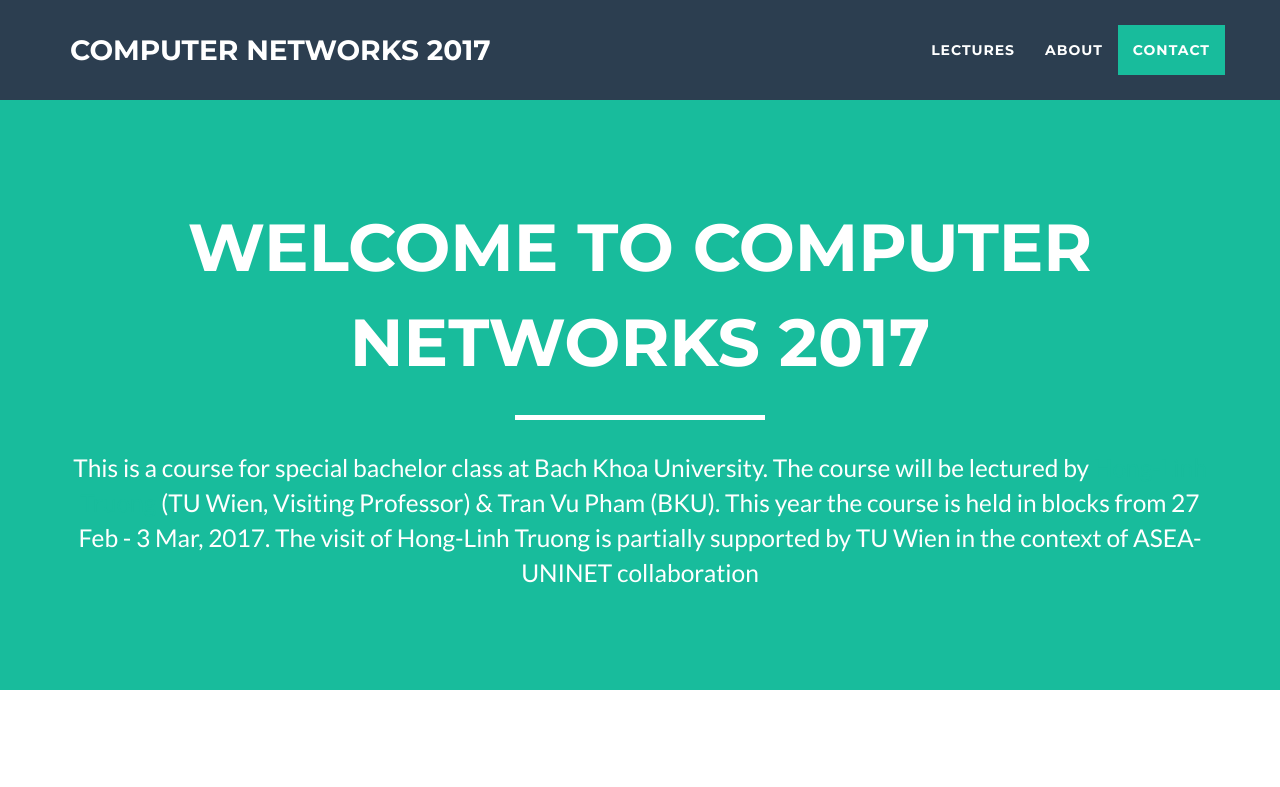
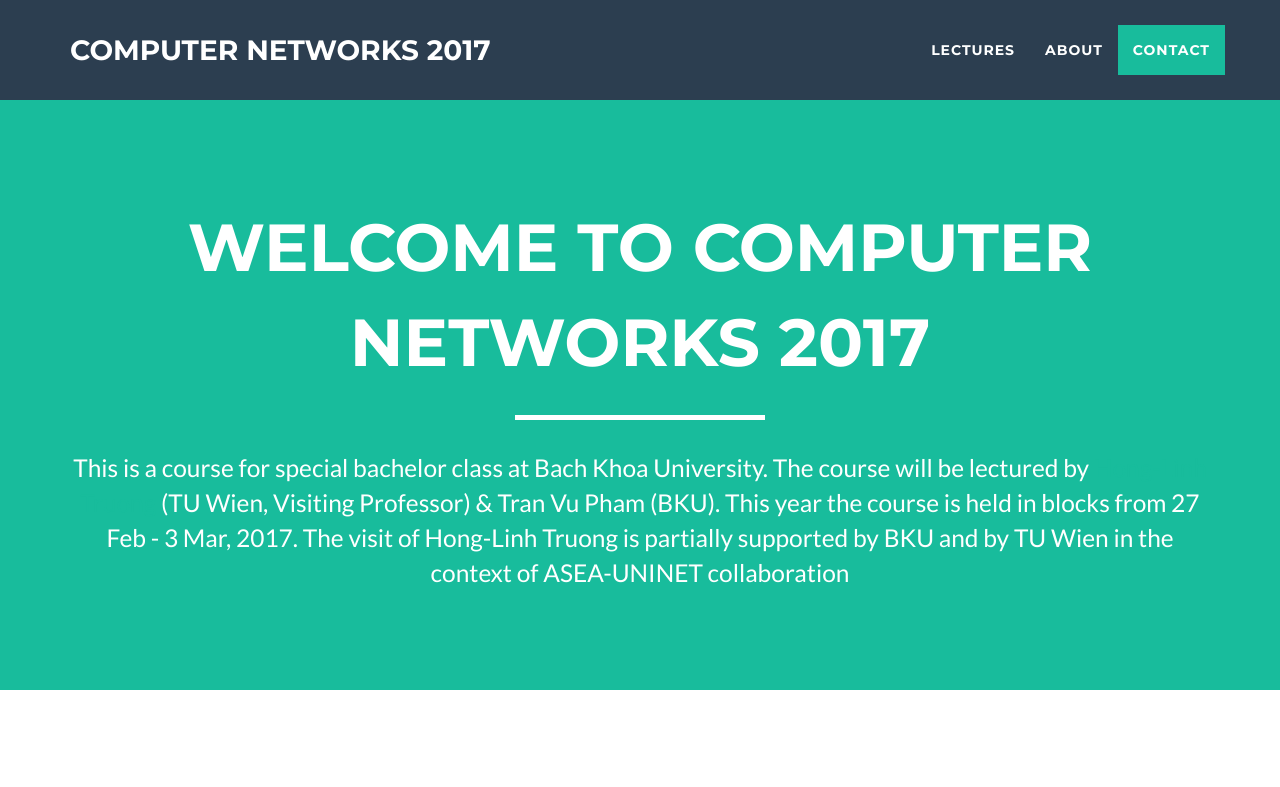
Before and after one commit to alpslab/alpslab.github.io, a website: page courses/bkunetworks2017/index.html in a window 1280 px wide. Shown: the top 787 px of the page. Drawn offline with nearby package versions, Linux system fonts and the light colour scheme.

```diff
--- a/courses/bkunetworks2017/index.html
+++ b/courses/bkunetworks2017/index.html
@@ -75,7 +75,7 @@
                     <div class="intro-text">
                         <span class="name">Welcome to Computer Networks 2017</span>
                         <hr class="star-light">
-                        <span class="skills">This is a course for special bachelor class at Bach Khoa University. The course will be lectured by  <a href="http://dsg.tuwien.ac.at/staff/truong">Hong-Linh Truong</a> (TU Wien, Visiting Professor) & Tran Vu Pham (BKU). This year the course is held in blocks from 27 Feb - 3 Mar, 2017. The visit of Hong-Linh Truong is partially supported by TU Wien in the context of ASEA-UNINET collaboration</span>
+                        <span class="skills">This is a course for special bachelor class at Bach Khoa University. The course will be lectured by  <a href="http://dsg.tuwien.ac.at/staff/truong">Hong-Linh Truong</a> (TU Wien, Visiting Professor) & Tran Vu Pham (BKU). This year the course is held in blocks from 27 Feb - 3 Mar, 2017. The visit of Hong-Linh Truong is partially supported by BKU and by TU Wien in the context of ASEA-UNINET collaboration</span>
                     </div>
                 </div>
             </div>
```
